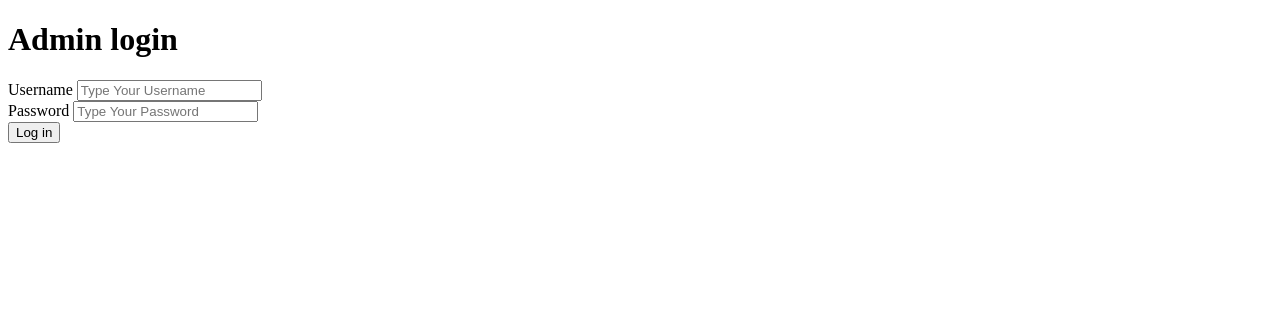
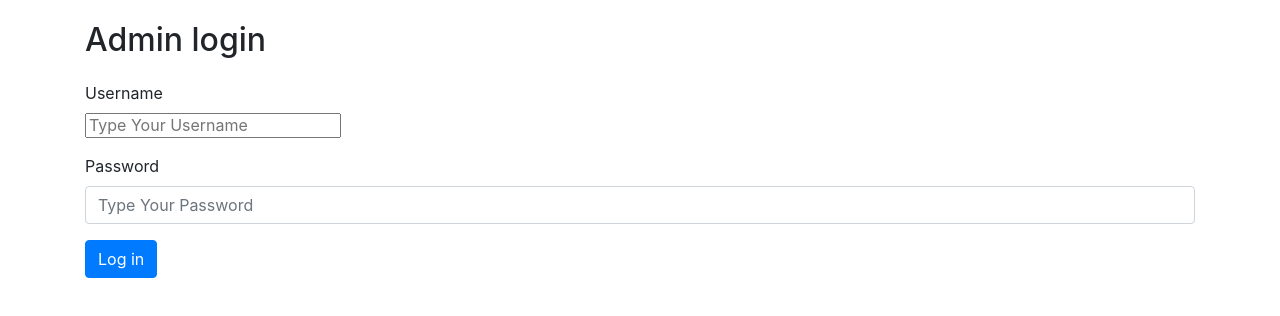
Before and after one commit to petermcilquham/kinoxp-GUI, a plain HTML site: page HTML/admin-login.html in a window 1280 px wide. Drawn offline with nearby package versions, Linux system fonts and the light colour scheme.

Commit message:
js filer tilføjelse (mest tomme)

```diff
--- a/HTML/admin-login.html
+++ b/HTML/admin-login.html
@@ -3,22 +3,32 @@
 <head>
   <meta charset="UTF-8">
   <title>Admin</title>
+
+  <meta name="description" content="">
+  <meta name="viewport" content="width=device-width, initial-scale=1">
+
+  <link href="../css/bootstrap.css" rel="stylesheet"/>
+  <link rel="stylesheet" href="../css/normalize.css">
+  <link rel="stylesheet" href="../css/main.css">
 </head>
+
 <body>
+
 <div class="container">
   <h1>Admin login</h1>
-  <form action="/adminLoginService">
+  <form action="/adminLoginServiceClass">
+<!--    adminLoginServiceClass klasse er ikke blevet oprettet endnu-->
+
     <div class="form-group">
-      <label for="user">Username</label>
-      <input type="text" class=“form-control" id="user" placeholder="Type Your Username" name="user">
-    </div>  <div class="form-group">
-    <label for="pwd">Password</label>
-    <input type="password" class="form-control" id="pwd" placeholder="Type Your Password" name="password">
-  </div>
-<!--    <div class="form-group form-check">-->
-<!--      <label class="form-check-label">-->
-<!--        <input class="form-check-input" type="checkbox" name="Logged in"> Logged in  </label>-->
-<!--    </div>-->
+      <label for="user">Username</label><br>
+      <input type="password" class=“form-control" id="user" placeholder="Type Your Username" name="user">
+    </div>
+
+    <div class="form-group">
+      <label for="pwd">Password</label>
+      <input type="password" class="form-control" id="pwd" placeholder="Type Your Password" name="password">
+    </div>
+
     <button type="submit" class="btn btn-primary">Log in</button>
   </form>
 </div>
--- a/css/index.css
+++ /dev/null
@@ -1,5 +0,0 @@
-/*.banner{*/
-/*  padding: 20px 0;*/
-/*  text-align: center;*/
-/*  background-color: #999ea4;*/
-/*}*/
```
Also changed, not shown: HTML/admin.html (+1 -4 lines), HTML/index.html (+1 -1 lines), HTML/shop.html (+1 -0 lines), js/shop.js (added, +13 -0 lines), css/admin.css (deleted), js/admin.js (added), js/show.js (added).
